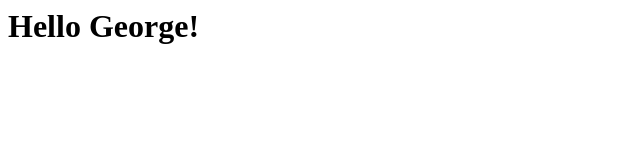
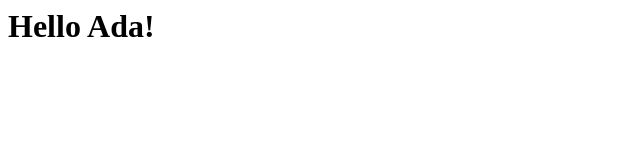
Before and after one commit to spiroskafiris/introductions-2, a plain HTML site: page index.html in a window 1280 px wide. Shown: the whole page, without its empty margins (0-640 px from the left). Drawn offline with Linux system fonts and the light colour scheme.

Commit message:
Ada greet

```diff
--- a/index.html
+++ b/index.html
@@ -1 +1 @@
-<h1>Hello George!</h1>
+<h1>Hello Ada!</h1>
```
